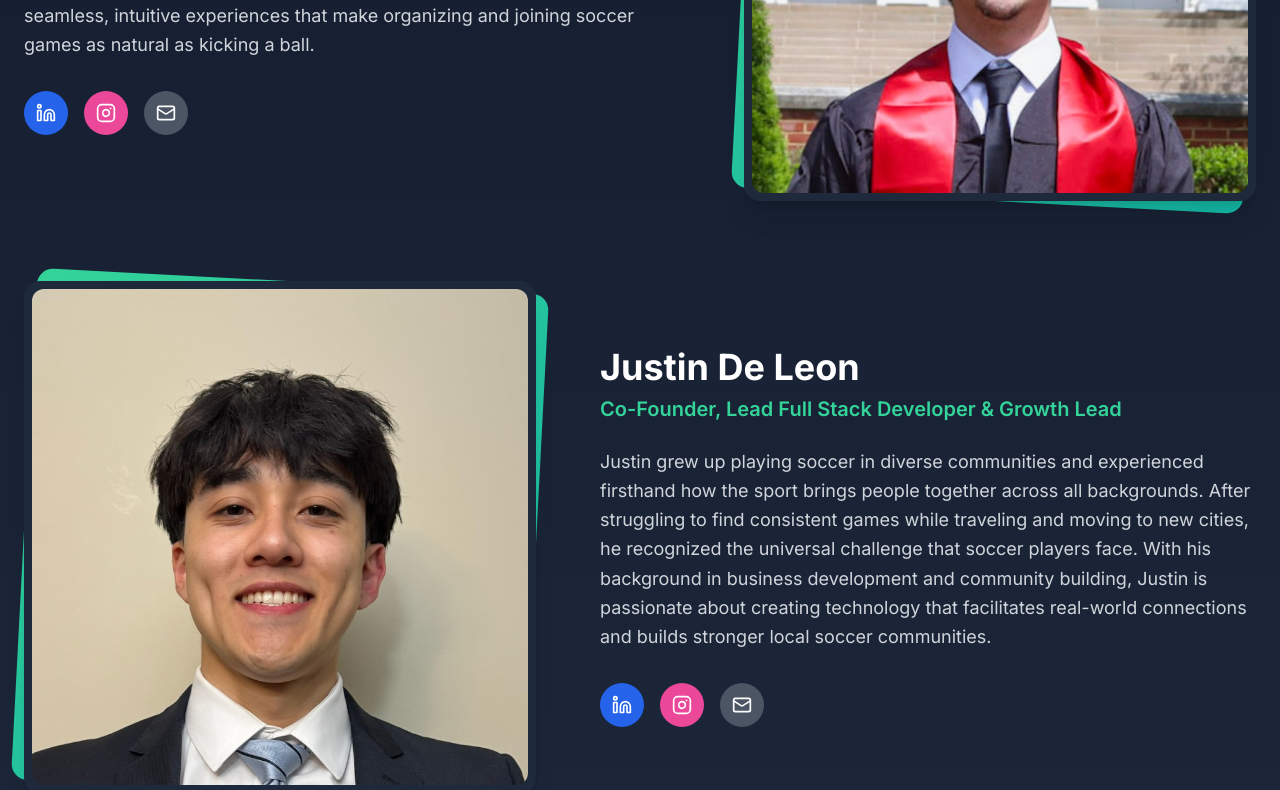
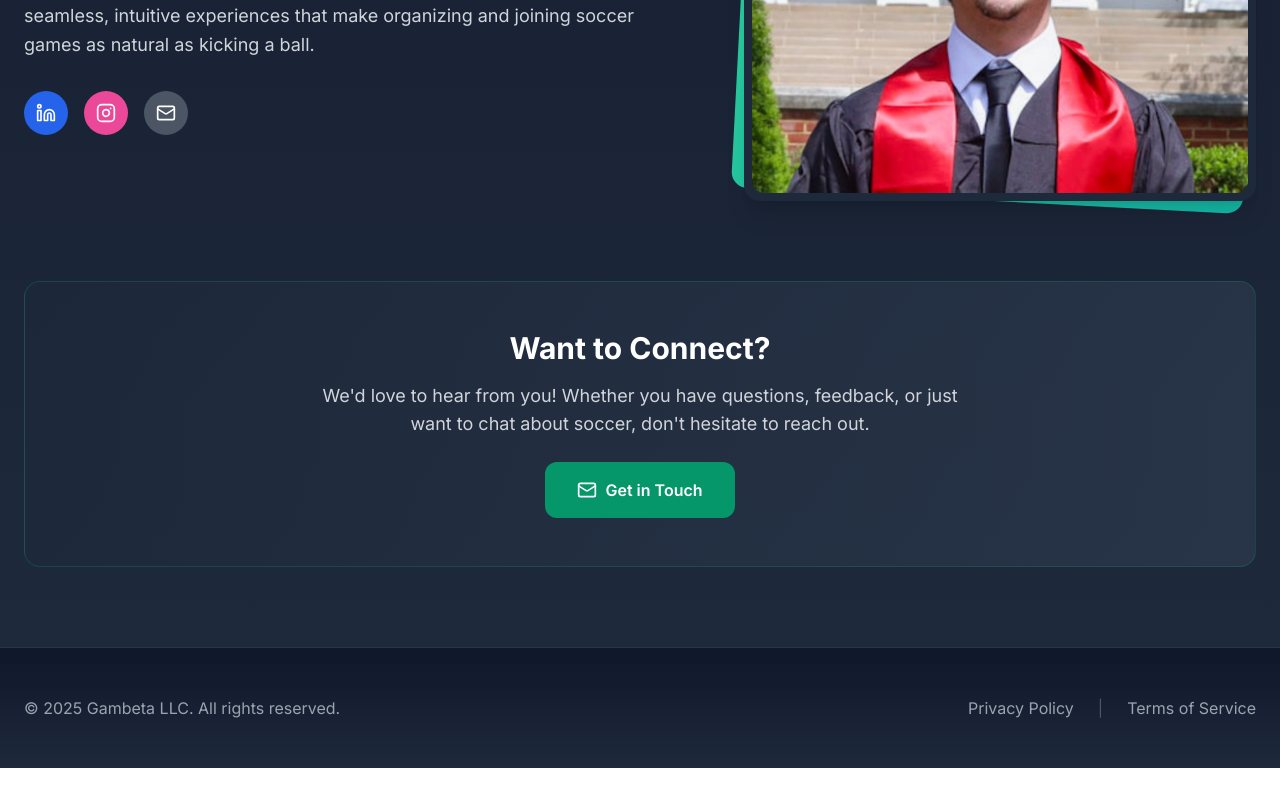
Before and after one commit to ElliottE123/Gambetaapp-web, a React (Vite) app: page /about in a window 1280 px wide. Shown: the part 2000-2790 px from the top of the page. After the commit the page ends 2768 px from the top, so only its background shows below. Built offline with nearby package versions, Linux system fonts and the light colour scheme; no server answers.

Commit message:
Remove Justin De Leon, update App Store links, and add footer with privacy policy

```diff
--- /dev/null
+++ b/src/components/Footer.tsx
@@ -0,0 +1,37 @@
+import { Link } from 'react-router-dom';
+
+const Footer = () => {
+  return (
+    <footer className="bg-gradient-to-b from-slate-900 to-slate-800 border-t border-slate-700/50">
+      <div className="max-w-7xl mx-auto px-6 py-8 md:py-12">
+        <div className="flex flex-col md:flex-row justify-between items-center gap-4 md:gap-8">
+          {/* Copyright */}
+          <div className="text-center md:text-left">
+            <p className="text-gray-400 text-sm md:text-base">
+              © {new Date().getFullYear()} Gambeta LLC. All rights reserved.
+            </p>
+          </div>
+
+          {/* Links */}
+          <div className="flex flex-wrap justify-center items-center gap-4 md:gap-6">
+            <Link
+              to="/privacy"
+              className="text-gray-400 hover:text-emerald-400 text-sm md:text-base transition-colors duration-300"
+            >
+              Privacy Policy
+            </Link>
+            <span className="text-gray-600">|</span>
+            <Link
+              to="/terms"
+              className="text-gray-400 hover:text-emerald-400 text-sm md:text-base transition-colors duration-300"
+            >
+              Terms of Service
+            </Link>
+          </div>
+        </div>
+      </div>
+    </footer>
+  );
+};
+
+export default Footer;
--- a/src/components/Founders.tsx
+++ b/src/components/Founders.tsx
@@ -12,7 +12,6 @@ const Founders = ({ onNavigateToContact }: FoundersProps = {}) => {
   // Create individual hooks for each founder to enable incremental loading
   const [founder1Ref, founder1InView] = useInView({ threshold: 0.1 });
   const [founder2Ref, founder2InView] = useInView({ threshold: 0.1 });
-  const [founder3Ref, founder3InView] = useInView({ threshold: 0.1 });
   const [ctaRef, ctaInView] = useInView({ threshold: 0.1 });
 
   const founders = [
@@ -41,18 +40,6 @@ const Founders = ({ onNavigateToContact }: FoundersProps = {}) => {
         email: "Elliotte123@icloud.com"
       }
     },
-    {
-      id: 3,
-      name: "Justin De Leon",
-      title: "Co-Founder, Lead Full Stack Developer & Growth Lead",
-      image: IMAGES.founders.founder3,
-      bio: "Justin grew up playing soccer in diverse communities and experienced firsthand how the sport brings people together across all backgrounds. After struggling to find consistent games while traveling and moving to new cities, he recognized the universal challenge that soccer players face. With his background in business development and community building, Justin is passionate about creating technology that facilitates real-world connections and builds stronger local soccer communities.",
-      social: {
-        linkedin: "https://www.linkedin.com/in/justin-deleon-111306254/",
-        instagram: "https://www.instagram.com/justin_dele0n/",
-        email: "justin.y.deleon@gmail.com"
-      }
-    },
   ];
 
   return (
@@ -69,7 +56,7 @@ const Founders = ({ onNavigateToContact }: FoundersProps = {}) => {
             Meet the <span className="text-emerald-400">Founders</span>
           </h2>
           <p className="text-xl text-gray-300 max-w-3xl mx-auto leading-relaxed">
-            Three soccer enthusiasts who turned their shared passion into a solution
+            Two soccer enthusiasts who turned their shared passion into a solution
             that's bringing communities together worldwide.
           </p>
         </div>
@@ -78,8 +65,8 @@ const Founders = ({ onNavigateToContact }: FoundersProps = {}) => {
         <div className="space-y-16 md:space-y-20">
           {founders.map((founder, index) => {
             // Get the appropriate ref and inView state for each founder
-            const founderRefs = [founder1Ref, founder2Ref, founder3Ref];
-            const founderInViews = [founder1InView, founder2InView, founder3InView];
+            const founderRefs = [founder1Ref, founder2Ref];
+            const founderInViews = [founder1InView, founder2InView];
             const currentRef = founderRefs[index];
             const currentInView = founderInViews[index];
 
--- a/src/components/Hero.tsx
+++ b/src/components/Hero.tsx
@@ -65,17 +65,19 @@ const Hero: React.FC<HeroProps> = ({ onNavigateToTournament }) => {
 
           {/* CTA Buttons */}
           <div className="flex flex-col sm:flex-row gap-6 justify-center items-center mb-16 animate-fade-in-up animation-delay-600">
-            {/* Coming Soon Button */}
-            <button
-              onClick={() => setIsSignupModalOpen(true)}
+            {/* App Store Button */}
+            <a
+              href="https://apps.apple.com/us/app/gambeta/id6753347201"
+              target="_blank"
+              rel="noopener noreferrer"
               className="group bg-black hover:bg-gray-900 text-white px-8 py-4 rounded-2xl flex items-center gap-3 text-lg font-semibold transition-all duration-300 transform hover:scale-105 hover:shadow-2xl border border-gray-700"
             >
               <Bell className="w-6 h-6" />
               <div className="text-left">
-                <div className="text-xs text-gray-300">App Coming Soon to the DMV</div>
-                <div className="text-base font-bold">Sign up for notifications</div>
+                <div className="text-xs text-gray-300">Available Now on</div>
+                <div className="text-base font-bold">App Store</div>
               </div>
-            </button>
+            </a>
 
             {/* Instagram Button */}
             <button
--- a/src/components/Home.tsx
+++ b/src/components/Home.tsx
@@ -1,5 +1,6 @@
 import Hero from './Hero';
 import TournamentAnnouncement from './TournamentAnnouncement';
+import Footer from './Footer';
 
 interface HomeProps {
   onNavigateToTournament: () => void;
@@ -14,6 +15,7 @@ const Home: React.FC<HomeProps> = ({ onNavigateToTournament, onNavigateToTournam
         onNavigateToTournament={onNavigateToTournament}
         onNavigateToTournamentDetails={onNavigateToTournamentDetails}
       />
+      <Footer />
     </div>
   );
 };
--- a/src/routes/AboutPage.tsx
+++ b/src/routes/AboutPage.tsx
@@ -2,6 +2,7 @@ import React from 'react';
 import { useNavigate } from 'react-router-dom';
 import Navigation from '../components/Navigation';
 import AboutUs from '../components/AboutUs';
+import Footer from '../components/Footer';
 
 const AboutPage: React.FC = () => {
   const navigate = useNavigate();
@@ -14,6 +15,7 @@ const AboutPage: React.FC = () => {
     <div className="min-h-screen">
       <Navigation currentPage="about" onPageChange={handlePageChange} />
       <AboutUs onNavigateToContact={() => handlePageChange('contact')} />
+      <Footer />
     </div>
   );
 };
--- a/src/routes/AppPage.tsx
+++ b/src/routes/AppPage.tsx
@@ -2,6 +2,7 @@ import React from 'react';
 import { useNavigate } from 'react-router-dom';
 import Navigation from '../components/Navigation';
 import AppShowcase from '../components/AppShowcase';
+import Footer from '../components/Footer';
 
 const AppPage: React.FC = () => {
   const navigate = useNavigate();
@@ -14,6 +15,7 @@ const AppPage: React.FC = () => {
     <div className="min-h-screen">
       <Navigation currentPage="app" onPageChange={handlePageChange} />
       <AppShowcase />
+      <Footer />
     </div>
   );
 };
--- a/src/routes/ContactPage.tsx
+++ b/src/routes/ContactPage.tsx
@@ -2,6 +2,7 @@ import React from 'react';
 import { useNavigate } from 'react-router-dom';
 import Navigation from '../components/Navigation';
 import Contact from '../components/Contact';
+import Footer from '../components/Footer';
 
 const ContactPage: React.FC = () => {
   const navigate = useNavigate();
@@ -14,6 +15,7 @@ const ContactPage: React.FC = () => {
     <div className="min-h-screen">
       <Navigation currentPage="contact" onPageChange={handlePageChange} />
       <Contact />
+      <Footer />
     </div>
   );
 };
--- a/src/routes/TournamentPage.tsx
+++ b/src/routes/TournamentPage.tsx
@@ -2,6 +2,7 @@ import React, { useEffect } from 'react';
 import { useLocation, useNavigate } from 'react-router-dom';
 import Navigation from '../components/Navigation';
 import Tournament from '../components/Tournament';
+import Footer from '../components/Footer';
 
 const TournamentPage: React.FC = () => {
   const navigate = useNavigate();
@@ -31,6 +32,7 @@ const TournamentPage: React.FC = () => {
     <div className="min-h-screen">
       <Navigation currentPage="tournament" onPageChange={handlePageChange} />
       <Tournament />
+      <Footer />
     </div>
   );
 };
```
Also changed, not shown: src/components/AppShowcase.tsx (+24 -9 lines), src/components/Navigation.tsx (+17 -17 lines).
